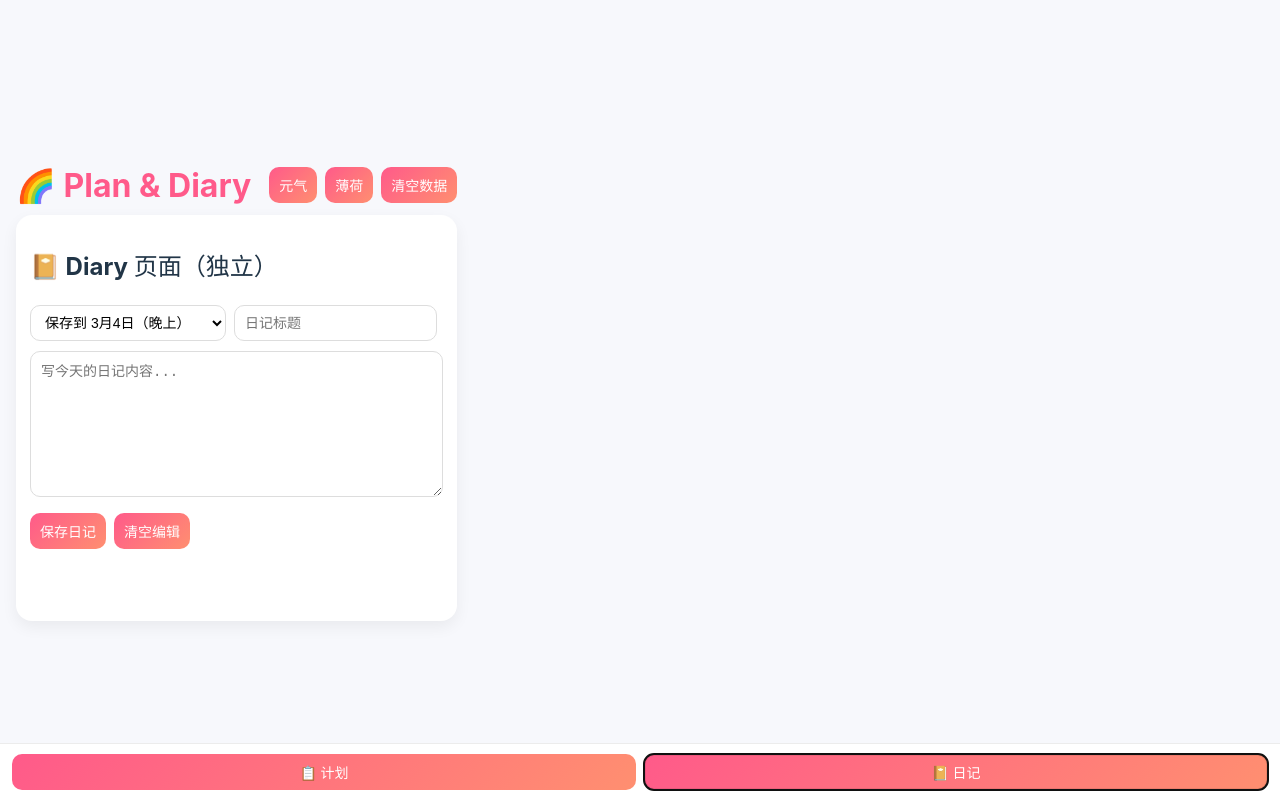
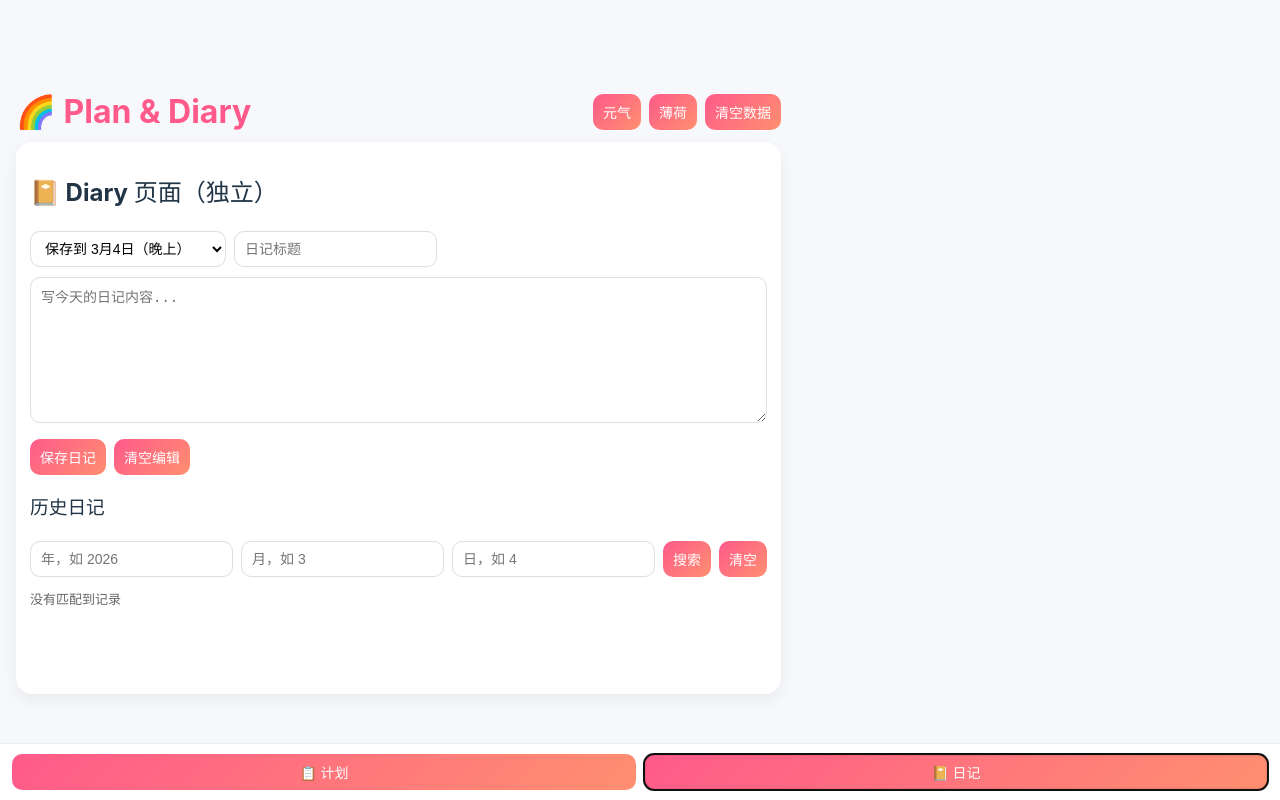
Before and after one commit to LXY-999999/plan_and_diary, a React (Vite) app: page / in a window 1280 px wide. Both pictures are taken after a click on the button "📔 日记". Built offline with nearby package versions, Linux system fonts and the light colour scheme.

Commit message:
feat: add searchable full diary history on single page

```diff
--- a/src/App.css
+++ b/src/App.css
@@ -82,6 +82,8 @@ button:hover { opacity:.9; }
 .mini-task { font-size:12px; background:#fff; border:1px solid #eee; border-radius:6px; padding:2px 4px; margin-top:3px; overflow:hidden; text-overflow:ellipsis; white-space:nowrap; }
 .mini-task.done { border-color:#57c96f; background:#f1fff4; }
 .mini-task.failed { border-color:#f28b82; background:#fff3f2; }
+.diary-search { margin-top: 12px; }
+.diary-history-list { margin-top: 8px; }
 
 .app.genki { --accent:#ff5a8a; }
 .app.genki h1 { color: var(--accent); }
--- a/src/App.tsx
+++ b/src/App.tsx
@@ -54,7 +54,10 @@ function App() {
   const [diaryDay, setDiaryDay] = useState(1)
   const [diaryTitle, setDiaryTitle] = useState('')
   const [diaryContent, setDiaryContent] = useState('')
-  const [openedDiary, setOpenedDiary] = useState<{ dateLabel: string; entry: DiaryEntry } | null>(null)
+  const [diarySearchYear, setDiarySearchYear] = useState('')
+  const [diarySearchMonth, setDiarySearchMonth] = useState('')
+  const [diarySearchDay, setDiarySearchDay] = useState('')
+  const [appliedDiarySearch, setAppliedDiarySearch] = useState({ year: '', month: '', day: '' })
   const [bulkModeWeekId, setBulkModeWeekId] = useState<string | null>(null)
   const [bulkSelected, setBulkSelected] = useState<Record<string, boolean>>({})
 
@@ -120,6 +123,10 @@ function App() {
     setBulkSelected({})
   }, [selectedWeekId])
 
+  useEffect(() => {
+    setAppliedDiarySearch({ year: diarySearchYear, month: diarySearchMonth, day: diarySearchDay })
+  }, [diarySearchYear, diarySearchMonth, diarySearchDay])
+
   const addWeek = () => {
     if (!weekTitle.trim()) return
     const w: WeekGoal = { id: uuid(), title: weekTitle.trim(), days: emptyDays() }
@@ -152,7 +159,6 @@ function App() {
     setDiariesByDate((prev) => ({ ...prev, [key]: [entry, ...(prev[key] || [])] }))
     setDiaryTitle('')
     setDiaryContent('')
-    setOpenedDiary({ dateLabel: `${targetDate.getMonth() + 1}月${targetDate.getDate()}日`, entry })
   }
 
   const markTask = (weekId: string, dayNum: number, taskId: string, mode: 'done' | 'failed') => {
@@ -322,7 +328,6 @@ function App() {
     setDiaryDay(1)
     setDiaryTitle('')
     setDiaryContent('')
-    setOpenedDiary(null)
   }
 
   const weekDayNumberByDateKey = useMemo(() => {
@@ -332,6 +337,33 @@ function App() {
     })
     return map
   }, [weekDates])
+
+  const diaryHistory = useMemo(() => {
+    const all: Array<{ date: Date; dateLabel: string; key: string; entry: DiaryEntry }> = []
+    Object.entries(diariesByDate).forEach(([key, entries]) => {
+      const [y, m, d] = key.split('-').map(Number)
+      const dt = new Date(y, (m || 1) - 1, d || 1)
+      entries.forEach((entry) => {
+        all.push({ date: dt, dateLabel: `${m}月${d}日`, key, entry })
+      })
+    })
+
+    const y = appliedDiarySearch.year.trim()
+    const m = appliedDiarySearch.month.trim()
+    const d = appliedDiarySearch.day.trim()
+
+    const filtered = all.filter((item) => {
+      const year = String(item.date.getFullYear())
+      const month = String(item.date.getMonth() + 1)
+      const day = String(item.date.getDate())
+      if (y && year !== y) return false
+      if (m && month !== String(Number(m))) return false
+      if (d && day !== String(Number(d))) return false
+      return true
+    })
+
+    return filtered.sort((a, b) => b.entry.createdAt - a.entry.createdAt)
+  }, [diariesByDate, appliedDiarySearch])
 
   const flow = useMemo(() => {
     const nodes: Node[] = [{ id: 'root', data: { label: `${goalType}: ${rootGoal || '未设置'}` }, position: { x: 260, y: 20 } }]
@@ -508,7 +540,6 @@ function App() {
                                     className="diary-link-btn"
                                     key={entry.id}
                                     onClick={() => {
-                                      setOpenedDiary({ dateLabel: `${actual.getMonth() + 1}月${actual.getDate()}日`, entry })
                                       setPage('diary')
                                     }}
                                   >
@@ -557,7 +588,6 @@ function App() {
                                 className="diary-link-btn"
                                 key={entry.id}
                                 onClick={() => {
-                                  setOpenedDiary({ dateLabel: `${dt.getMonth() + 1}月${dt.getDate()}日`, entry })
                                   setPage('diary')
                                 }}
                               >
@@ -592,22 +622,48 @@ function App() {
               onClick={() => {
                 setDiaryTitle('')
                 setDiaryContent('')
-                setOpenedDiary(null)
               }}
             >
               清空编辑
             </button>
           </div>
 
-          {openedDiary && (
-            <div className="diary-detail">
-              <h3>{openedDiary.entry.title}</h3>
-              <small>
-                {openedDiary.dateLabel} · {new Date(openedDiary.entry.createdAt).toLocaleString()}
-              </small>
-              <p>{openedDiary.entry.content}</p>
+          <div className="diary-search">
+            <h3>历史日记</h3>
+            <div className="row">
+              <input value={diarySearchYear} onChange={(e) => setDiarySearchYear(e.target.value)} placeholder="年，如 2026" />
+              <input value={diarySearchMonth} onChange={(e) => setDiarySearchMonth(e.target.value)} placeholder="月，如 3" />
+              <input value={diarySearchDay} onChange={(e) => setDiarySearchDay(e.target.value)} placeholder="日，如 4" />
+              <button onClick={() => setAppliedDiarySearch({ year: diarySearchYear, month: diarySearchMonth, day: diarySearchDay })}>搜索</button>
+              <button
+                onClick={() => {
+                  setDiarySearchYear('')
+                  setDiarySearchMonth('')
+                  setDiarySearchDay('')
+                  setAppliedDiarySearch({ year: '', month: '', day: '' })
+                }}
+              >
+                清空
+              </button>
             </div>
-          )}
+          </div>
+
+          <div className="diary-history-list">
+            {diaryHistory.length === 0 ? (
+              <p className="muted">没有匹配到记录</p>
+            ) : (
+              diaryHistory.map((item) => (
+                <div className="diary-detail" key={`${item.key}-${item.entry.id}`}>
+                  <h3>{item.entry.title}</h3>
+                  <small>
+                    {item.dateLabel} · {new Date(item.entry.createdAt).toLocaleString()}
+                  </small>
+                  <p>{item.entry.content}</p>
+                </div>
+              ))
+            )}
+          </div>
+
         </section>
       )}
 
```
